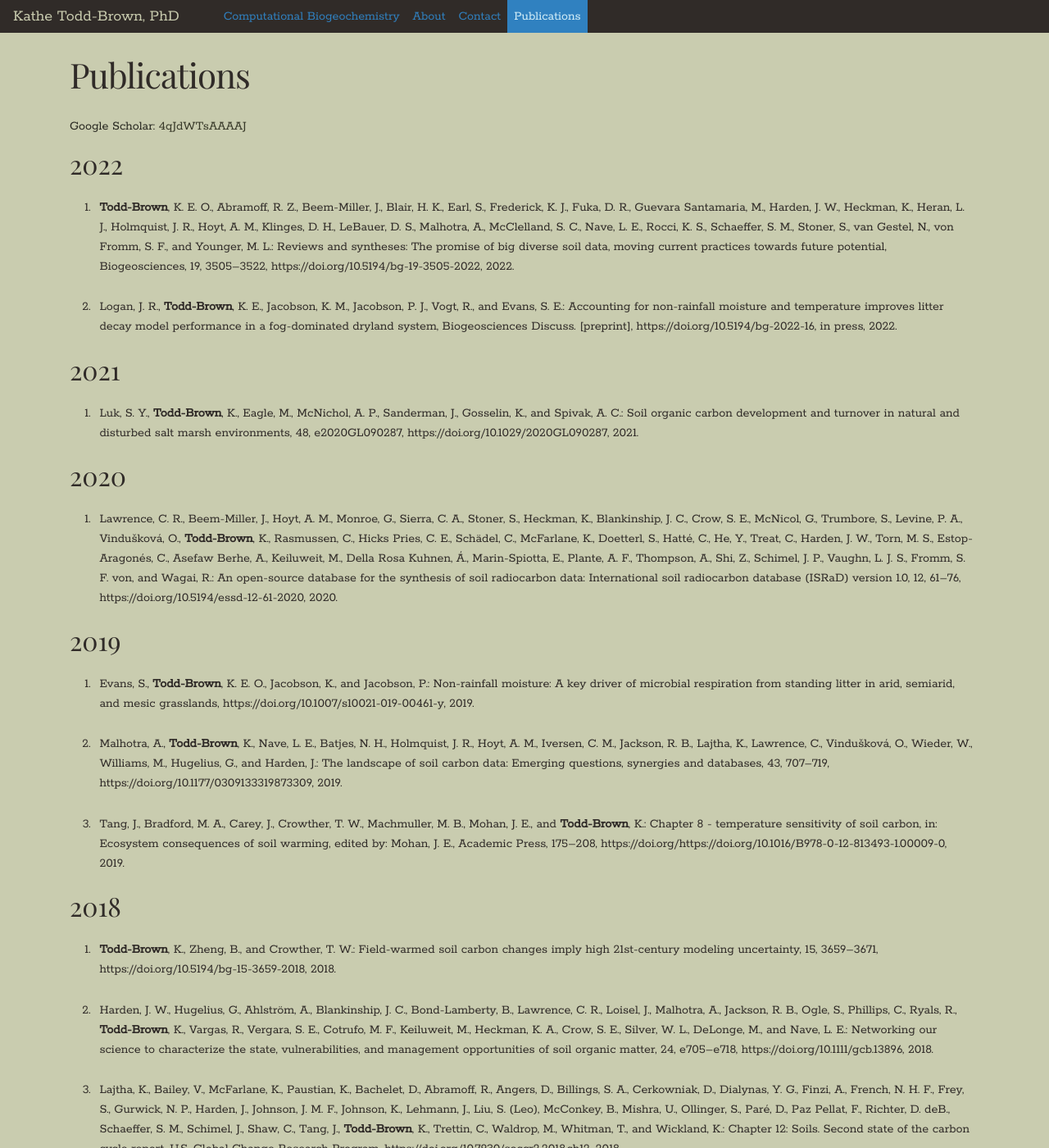
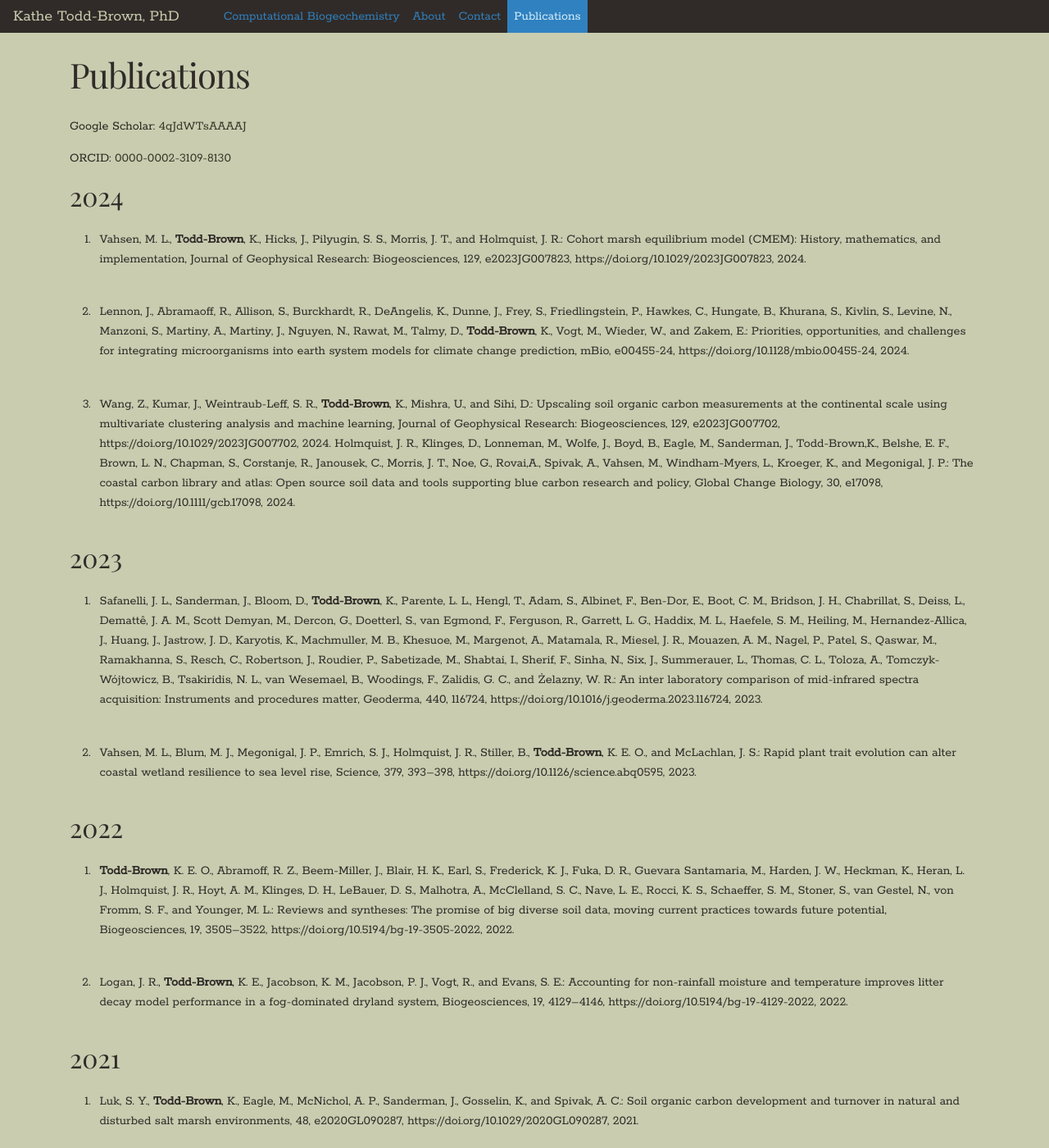
Before and after one commit to ktoddbrown/ktoddbrown.github.io, a Jekyll site: the page built from publications.md, in a window 1280 px wide and 1400 px high. Shown: the whole window at 82% size. Built offline with Jekyll 4.4.1, drawn with Linux system fonts in a browser that asks for light colours; nearby versions of some CDN libraries.

Commit message:
Update publication list

```diff
--- a/publications.md
+++ b/publications.md
@@ -6,9 +6,27 @@ order: 4
 
 Google Scholar: [4qJdWTsAAAAJ](https://scholar.google.com/citations?user=4qJdWTsAAAAJ)
 
+ORCID: [0000-0002-3109-8130](http://orcid.org/0000-0002-3109-8130)
+
+## 2024
+
+1. Vahsen, M. L., **Todd-Brown**, K., Hicks, J., Pilyugin, S. S., Morris, J. T., and Holmquist, J. R.: Cohort marsh equilibrium model (CMEM): History, mathematics, and implementation, Journal of Geophysical Research: Biogeosciences, 129, e2023JG007823, https://doi.org/10.1029/2023JG007823, 2024.
+
+2. Lennon, J., Abramaoff, R., Allison, S., Burckhardt, R., DeAngelis, K., Dunne, J., Frey, S., Friedlingstein, P., Hawkes, C., Hungate, B., Khurana, S., Kivlin, S., Levine, N., Manzoni, S., Martiny, A., Martiny, J., Nguyen, N., Rawat, M., Talmy, D., **Todd-Brown**, K., Vogt, M., Wieder, W., and Zakem, E.: Priorities, opportunities, and challenges for integrating microorganisms into earth system models for climate change prediction, mBio, e00455-24, https://doi.org/10.1128/mbio.00455-24, 2024.
+
+3. Wang, Z., Kumar, J., Weintraub-Leff, S. R., **Todd-Brown**, K., Mishra, U., and Sihi, D.: Upscaling soil organic carbon measurements at the continental scale using multivariate clustering analysis and machine learning, Journal of Geophysical Research: Biogeosciences, 129, e2023JG007702, https://doi.org/10.1029/2023JG007702, 2024.
+Holmquist, J. R., Klinges, D., Lonneman, M., Wolfe, J., Boyd, B., Eagle, M., Sanderman, J., Todd-Brown,K., Belshe, E. F., Brown, L. N., Chapman, S., Corstanje, R., Janousek, C., Morris, J. T., Noe, G., Rovai,A., Spivak, A., Vahsen, M., Windham-Myers, L., Kroeger, K., and Megonigal, J. P.: The coastal carbon library and atlas: Open source soil data and tools supporting blue carbon research and policy, Global Change Biology, 30, e17098, https://doi.org/10.1111/gcb.17098, 2024.
+
+## 2023
+
+4. Safanelli, J. L., Sanderman, J., Bloom, D., **Todd-Brown**, K., Parente, L. L., Hengl, T., Adam, S., Albinet, F., Ben-Dor, E., Boot, C. M., Bridson, J. H., Chabrillat, S., Deiss, L., Demattê, J. A. M., Scott Demyan, M., Dercon, G., Doetterl, S., van Egmond, F., Ferguson, R., Garrett, L. G., Haddix, M. L., Haefele, S. M., Heiling, M., Hernandez-Allica, J., Huang, J., Jastrow, J. D., Karyotis, K., Machmuller, M. B., Khesuoe, M., Margenot, A., Matamala, R., Miesel, J. R., Mouazen, A. M., Nagel, P., Patel, S., Qaswar, M., Ramakhanna, S., Resch, C., Robertson, J., Roudier, P., Sabetizade, M., Shabtai, I., Sherif, F., Sinha, N., Six, J., Summerauer, L., Thomas, C. L., Toloza, A., Tomczyk-Wójtowicz, B., Tsakiridis, N. L., van Wesemael, B., Woodings, F., Zalidis, G. C., and Żelazny, W. R.: An inter laboratory comparison of mid-infrared spectra acquisition: Instruments and procedures matter, Geoderma, 440, 116724, https://doi.org/10.1016/j.geoderma.2023.116724, 2023.
+
+5. Vahsen, M. L., Blum, M. J., Megonigal, J. P., Emrich, S. J., Holmquist, J. R., Stiller, B., **Todd-Brown**, K. E. O., and McLachlan, J. S.: Rapid plant trait evolution can alter coastal wetland resilience to sea level rise, Science, 379, 393–398, https://doi.org/10.1126/science.abq0595, 2023.
+
 ## 2022
   1. **Todd-Brown**, K. E. O., Abramoff, R. Z., Beem-Miller, J., Blair, H. K., Earl, S., Frederick, K. J., Fuka, D. R., Guevara Santamaria, M., Harden, J. W., Heckman, K., Heran, L. J., Holmquist, J. R., Hoyt, A. M., Klinges, D. H., LeBauer, D. S., Malhotra, A., McClelland, S. C., Nave, L. E., Rocci, K. S., Schaeffer, S. M., Stoner, S., van Gestel, N., von Fromm, S. F., and Younger, M. L.: Reviews and syntheses: The promise of big diverse soil data, moving current practices towards future potential, Biogeosciences, 19, 3505–3522, https://doi.org/10.5194/bg-19-3505-2022, 2022.
-  2. Logan, J. R., **Todd-Brown**, K. E., Jacobson, K. M., Jacobson, P. J., Vogt, R., and Evans, S. E.: Accounting for non-rainfall moisture and temperature improves litter decay model performance in a fog-dominated dryland system, Biogeosciences Discuss. [preprint], https://doi.org/10.5194/bg-2022-16, in press, 2022.
+
+  2. Logan, J. R., **Todd-Brown**, K. E., Jacobson, K. M., Jacobson, P. J., Vogt, R., and Evans, S. E.: Accounting for non-rainfall moisture and temperature improves litter decay model performance in a fog-dominated dryland system, Biogeosciences, 19, 4129–4146, https://doi.org/10.5194/bg-19-4129-2022, 2022.
 
 ## 2021
   8. Luk, S. Y., **Todd-Brown**, K., Eagle, M., McNichol, A. P., Sanderman, J., Gosselin, K., and Spivak, A. C.: Soil organic carbon development and turnover in natural and disturbed salt marsh environments, 48, e2020GL090287, https://doi.org/10.1029/2020GL090287, 2021.
```
